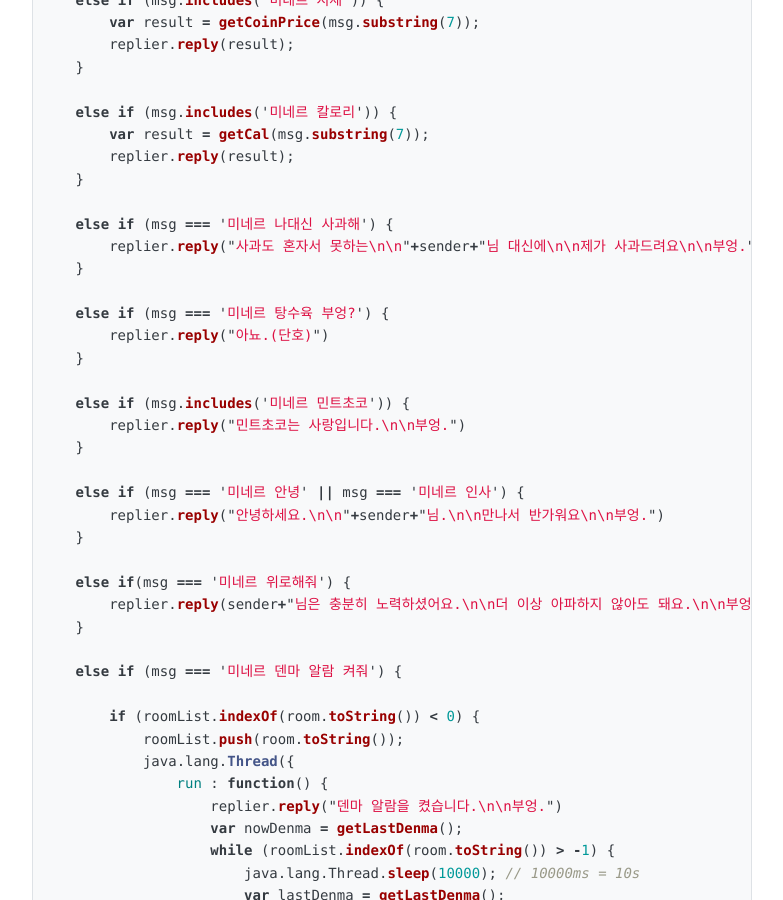
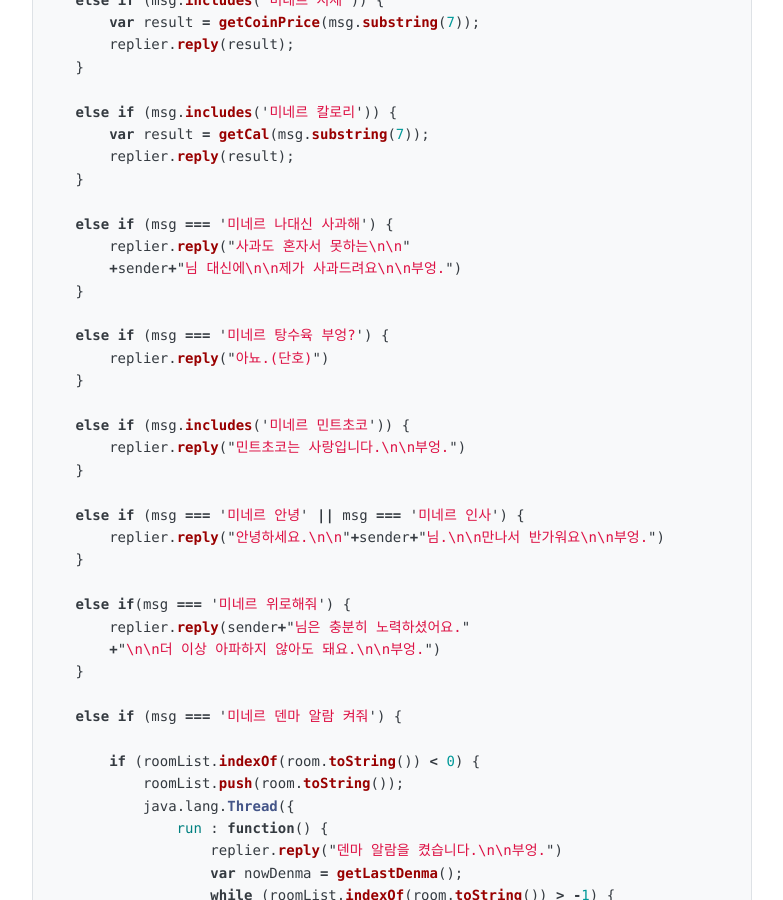
Before and after one commit to Leeheejin/leeheejin.github.io, a Jekyll site: the page built from _posts/2019-06-14-Kakaotalk-Bot.md, in a window 1280 px wide and 900 px high, scrolled down 5383 px. Shown: the whole window, without its empty margins (248-1031 px from the left). Built offline with Jekyll 4.4.1, drawn with Linux system fonts in a browser that asks for light colours.

```diff
--- a/_posts/2019-06-14-Kakaotalk-Bot.md
+++ b/_posts/2019-06-14-Kakaotalk-Bot.md
@@ -246,7 +246,8 @@ function response(room, msg, sender, isGroupChat, replier, imageDB) {
     }
 
     else if (msg === '미네르 나대신 사과해') {
-        replier.reply("사과도 혼자서 못하는\n\n"+sender+"님 대신에\n\n제가 사과드려요\n\n부엉.")
+        replier.reply("사과도 혼자서 못하는\n\n"
+        +sender+"님 대신에\n\n제가 사과드려요\n\n부엉.")
     }
 
     else if (msg === '미네르 탕수육 부엉?') {
@@ -262,7 +263,8 @@ function response(room, msg, sender, isGroupChat, replier, imageDB) {
     }
 
     else if(msg === '미네르 위로해줘') {
-        replier.reply(sender+"님은 충분히 노력하셨어요.\n\n더 이상 아파하지 않아도 돼요.\n\n부엉.")
+        replier.reply(sender+"님은 충분히 노력하셨어요."
+        +"\n\n더 이상 아파하지 않아도 돼요.\n\n부엉.")
     }
 
     else if (msg === '미네르 덴마 알람 켜줘') {
@@ -309,7 +311,8 @@ function response(room, msg, sender, isGroupChat, replier, imageDB) {
             "미네르 실검\n실시간 검색어 순위를 알려줍니다.\n\n" +
             "미네르 시세 [가상화폐명]\n해당 가상화폐의 가격을 한화로 알려줍니다.\n\n" +
             "미네르 칼로리 [음식명]\n해당 음식의 칼로리 정보를 알려줍니다.\n\n" +
-            "미네르 덴마 알람 [켜줘],[꺼줘]\n덴마 업데이트 알람을 켜고 끌 수 있습니다.\n\n이상입니다. 부엉.")
+            "미네르 덴마 알람 [켜줘],[꺼줘]\n덴마 업데이트 알람을 켜고 끌 수 있습니다."
+            +"\n\n이상입니다. 부엉.")
     }
 
 
```
